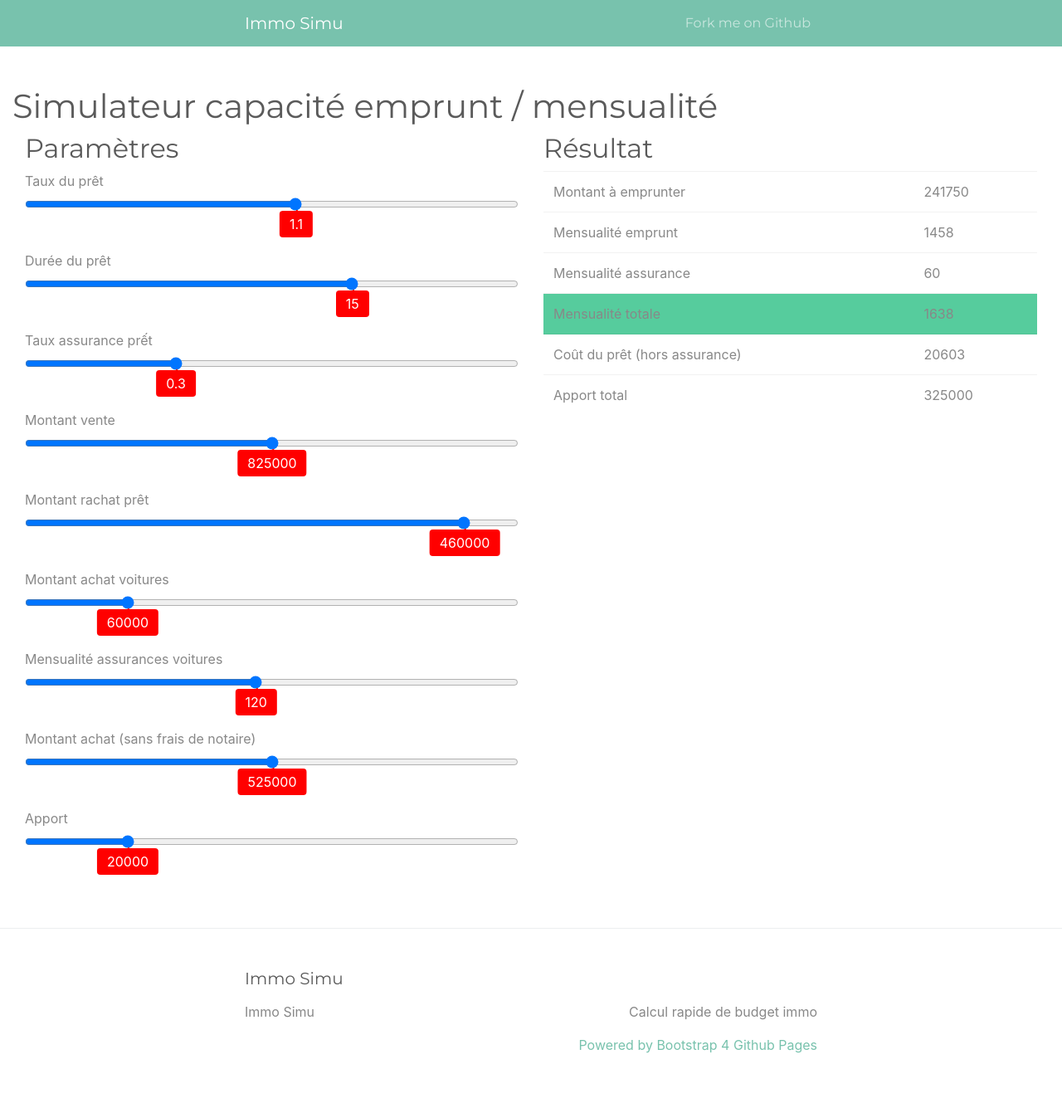
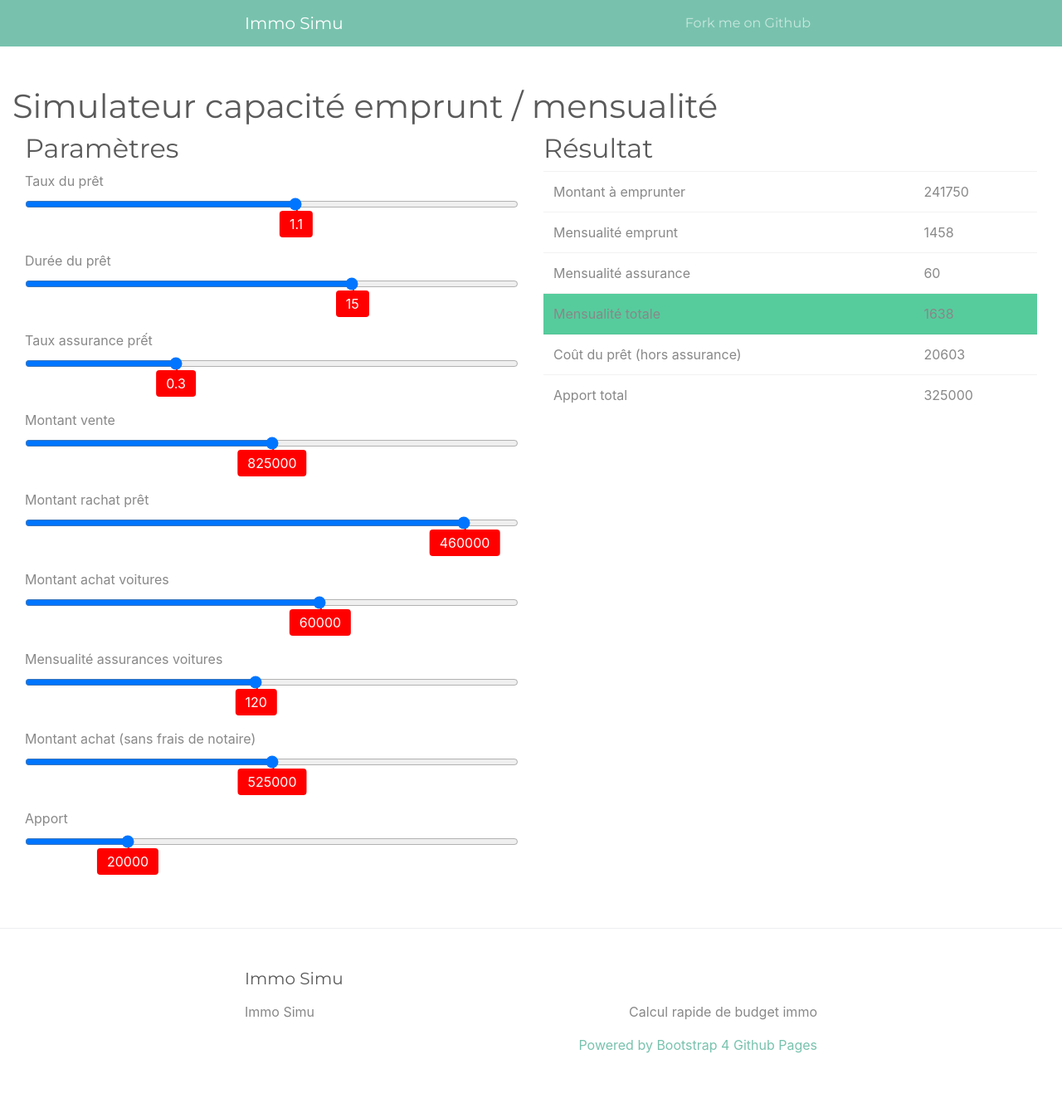
Before and after one commit to BrunoSpy/immosimu, a Jekyll site: the page built from index.md, in a window 1280 px wide. Shown: the whole page at 83% size. Built offline with Jekyll 4.4.1, drawn with Linux system fonts in a browser that asks for light colours.

Commit message:
Update index.md

```diff
--- a/index.md
+++ b/index.md
@@ -39,7 +39,7 @@ title: Simulateur capacité emprunt / mensualité
 
 <div class="form-group range-wrap">
 <label for="formVoitures">Montant achat voitures</label>
-<input type="range" class="form-control-range" id="formVoitures" min="50000" max="100000" step="1000">
+<input type="range" class="form-control-range" id="formVoitures" min="0" max="100000" step="1000">
 <output class="bubble"></output>
 </div>
 
```
